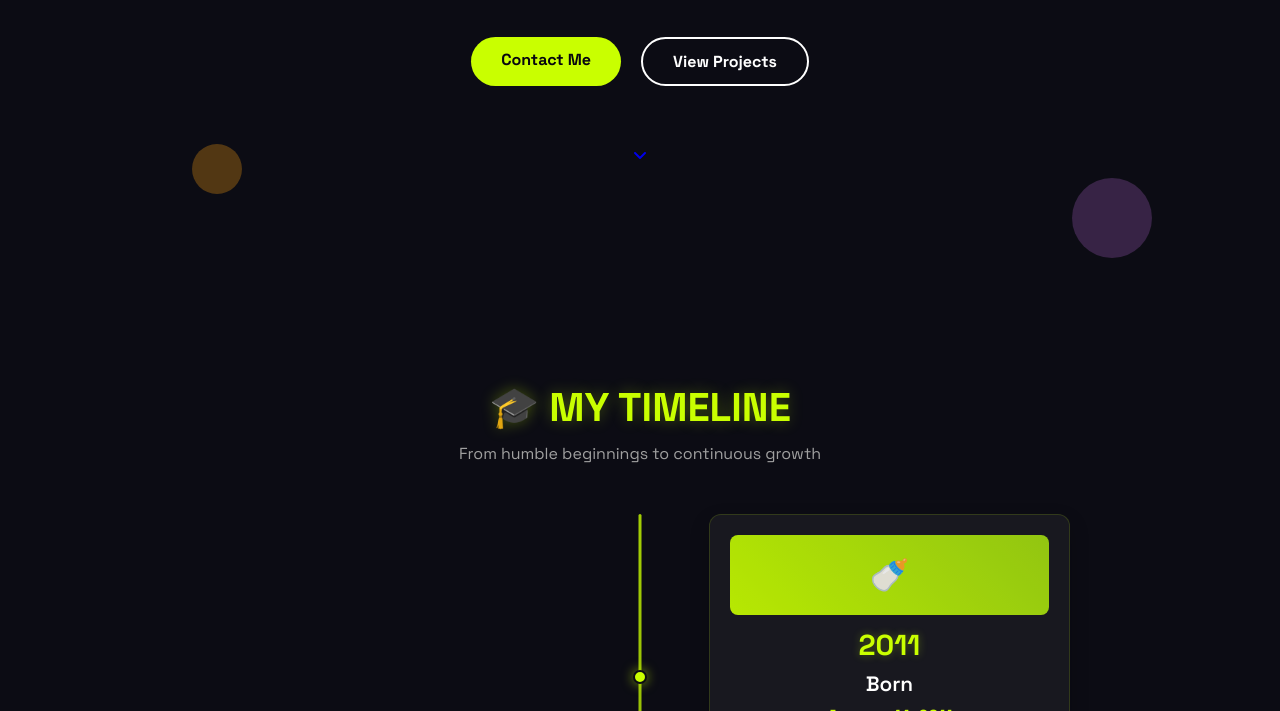
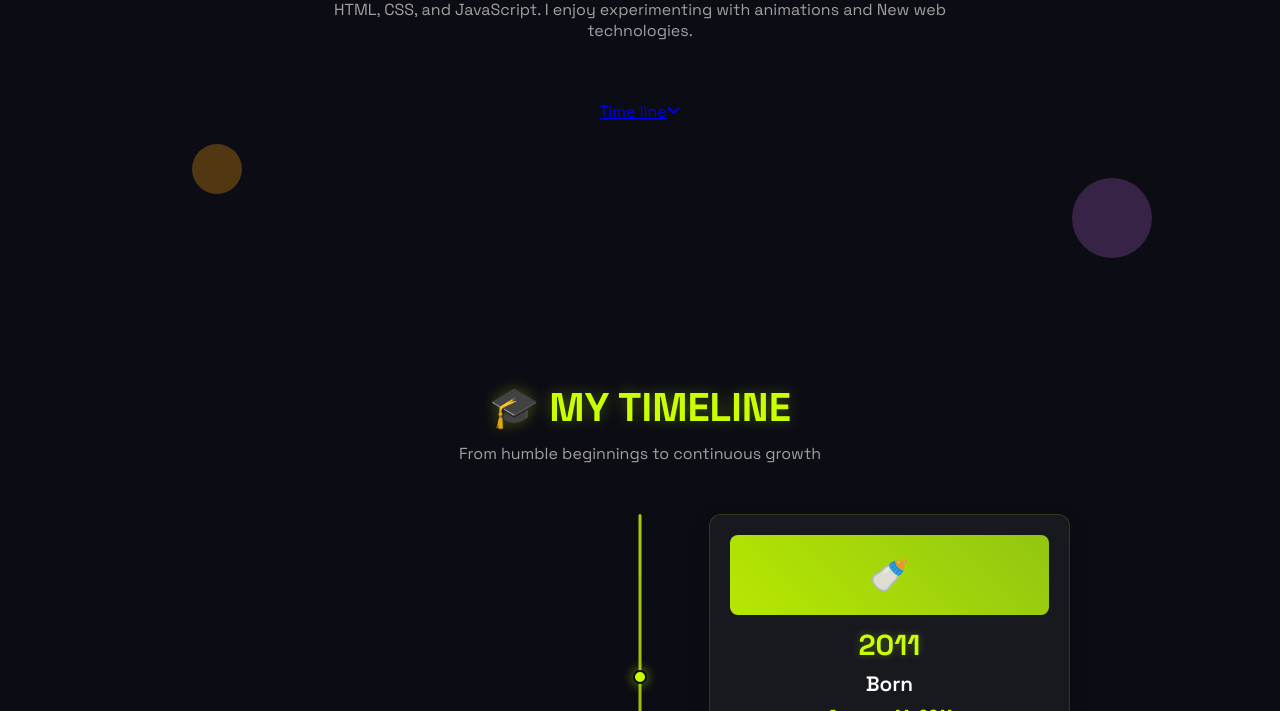
Before and after one commit to Muhammad-Rabah/Portfolio, a plain HTML site: page index.html in a window 1280 px wide. Shown: the part 389-1100 px from the top of the page. Drawn offline with Linux system fonts and the light colour scheme.

Commit message:
Update index.html

```diff
--- a/index.html
+++ b/index.html
@@ -49,14 +49,8 @@
         websites using HTML, CSS, and JavaScript. I enjoy experimenting with
         animations and New web technologies.
       </p>
-
-      <div class="btn-group">
-        <a href="#contact" class="btn btn-primary">Contact Me</a>
-        <a href="#portfolio" class="btn btn-secondary">View Projects</a>
-      </div>
-
       <div class="scroll-indicator">
-        <a href="#Timeline"><i class="fa-solid fa-angle-down"></i></a>
+        <a href="#Timeline">Time line<i class="fa-solid fa-angle-down"></i></a>
       </div>
     </div>
   </section>
```
